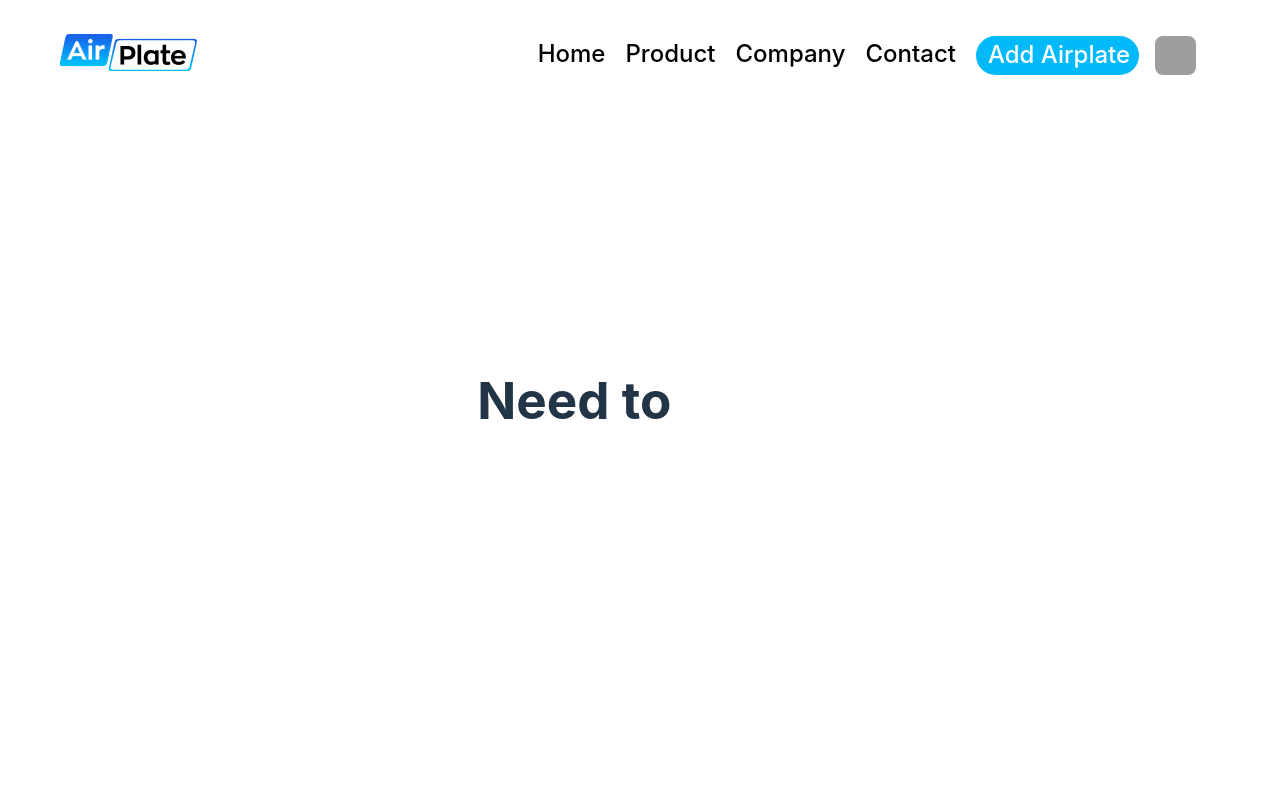
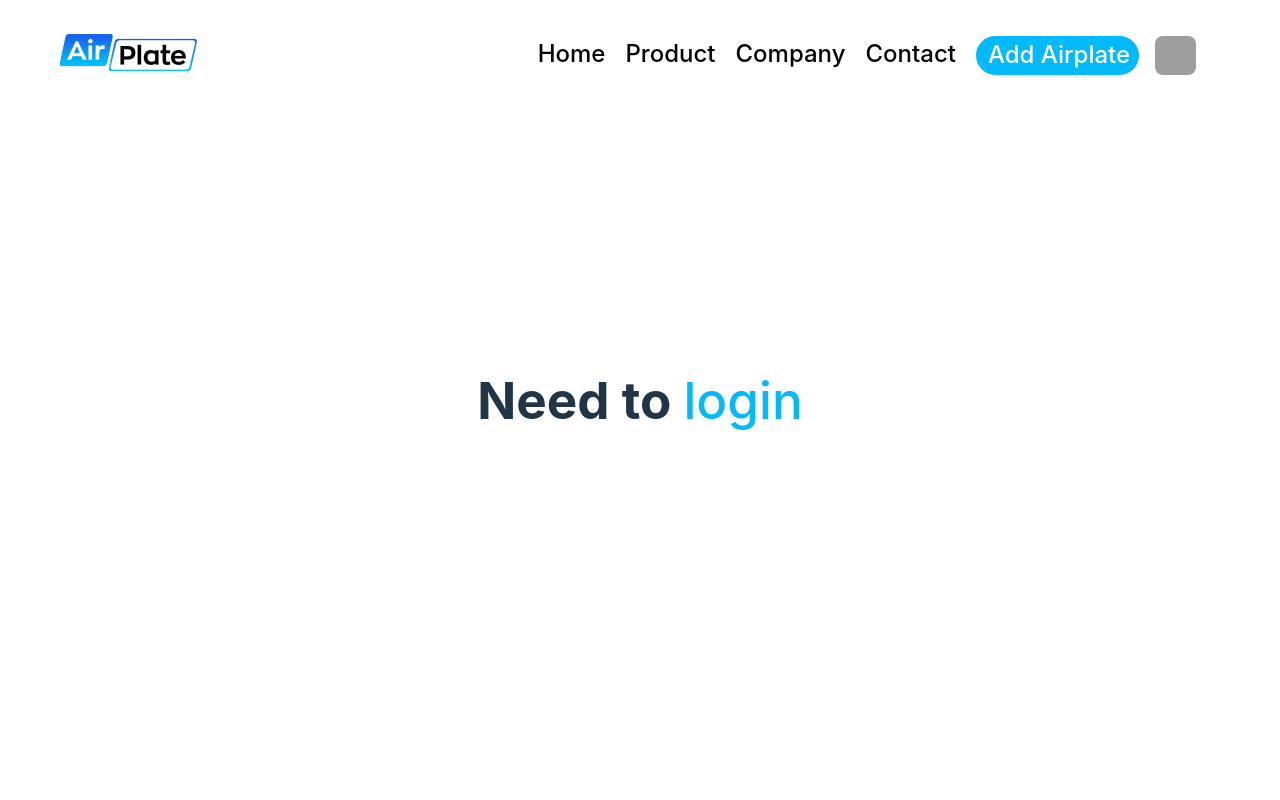
Before and after one commit to ThomasDallHenriksen/PBA-webudvikling, a React (Vite) app in the folder PBA-project/: page /Profile in a window 1280 px wide. Shown: the top 800 px of the page. Built offline with nearby package versions, Linux system fonts and the light colour scheme; grey boxes are pictures that could not be loaded.

Commit message:
fixed profile side not logged in

```diff
--- a/PBA-project/src/assets/styles/profile.scss
+++ b/PBA-project/src/assets/styles/profile.scss
@@ -257,8 +257,10 @@
     }
 }
 
-#jim{
-    display: flex;
-    font-size: 3.2em;
-  line-height: 1.1;
+#login-a{
+    color: var(--color-skyblue);
 }
+
+#login-a:hover{
+    color: var(--color-blue)
+}
--- a/PBA-project/src/pages/Profile.jsx
+++ b/PBA-project/src/pages/Profile.jsx
@@ -42,7 +42,7 @@ const Profile = () => {
 
     if (!userData) {
         return <div className='noUser'>
-                <h1>Need to&nbsp;<a href="/login">login</a></h1>
+                <h1>Need to&nbsp;<a id='login-a' href="/login">login</a></h1>
             </div>
     }
 
```
